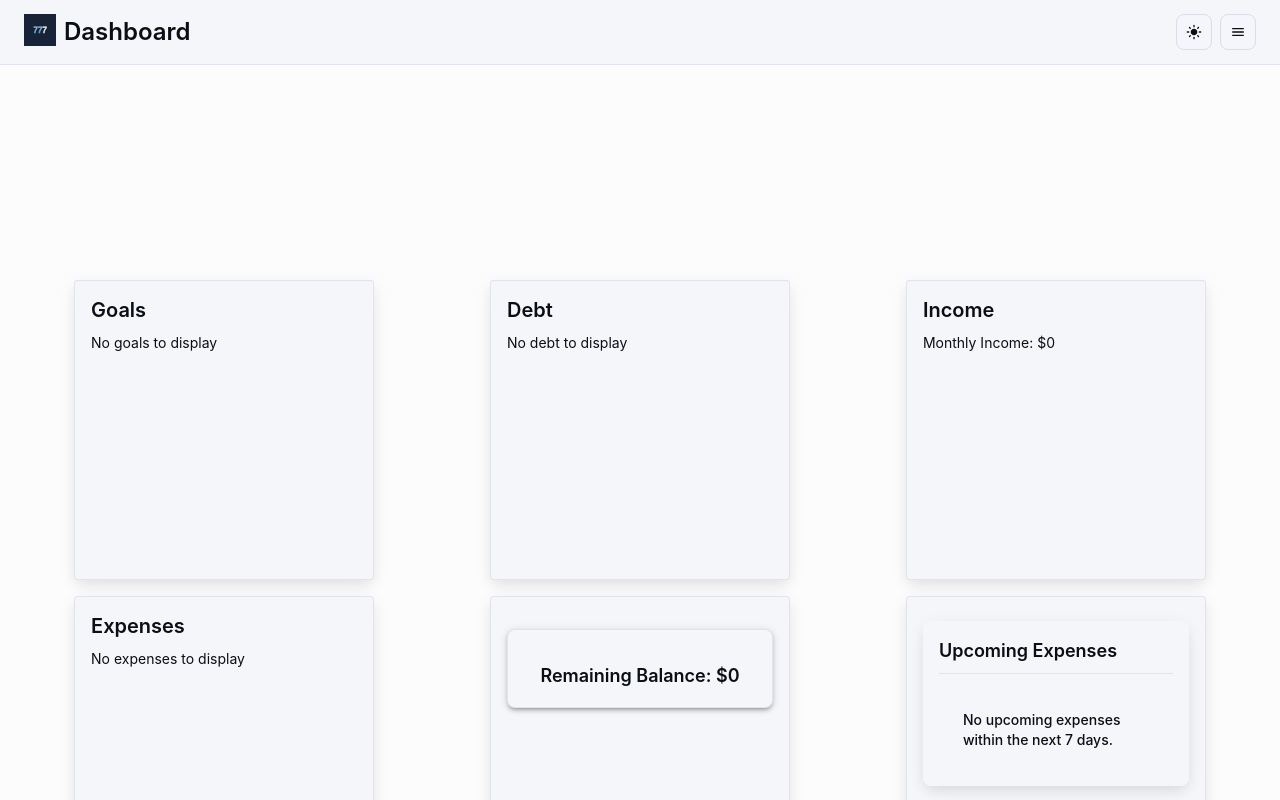
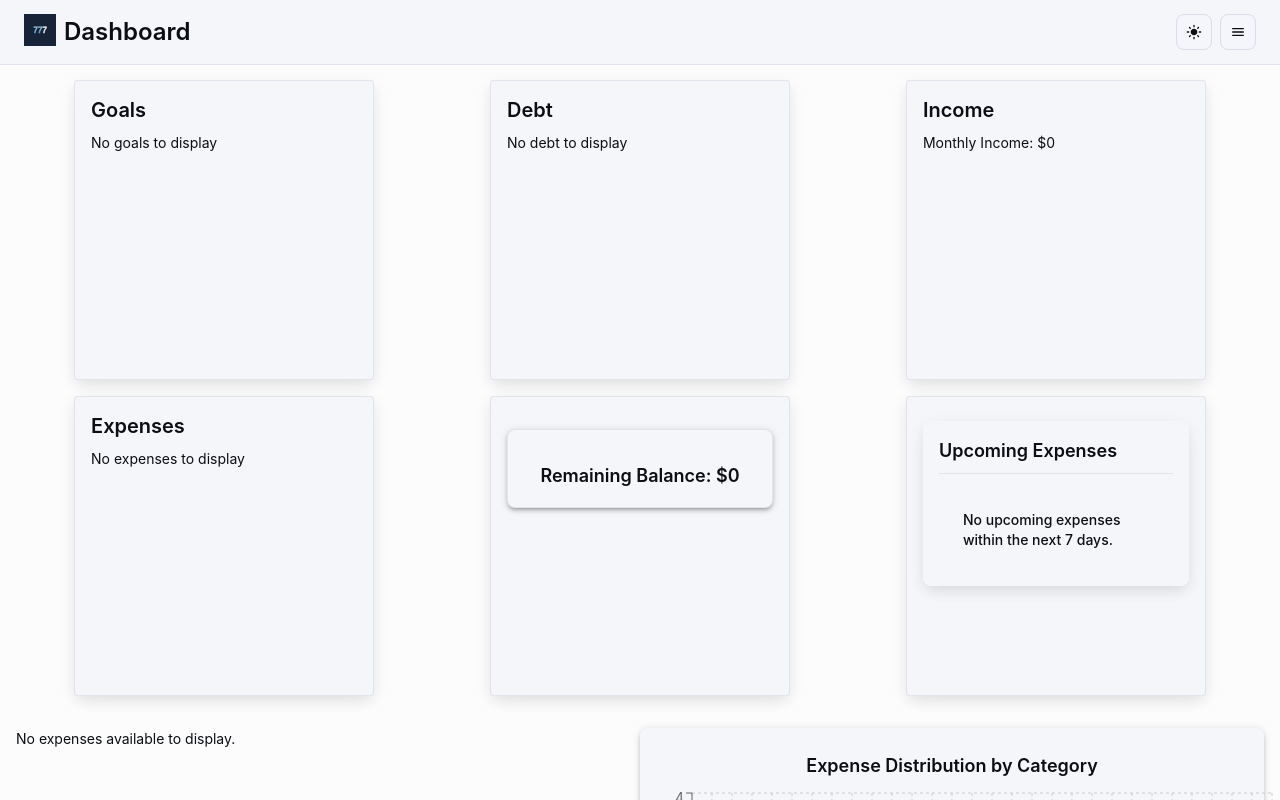
Before and after one commit to ElijahHawthorne/COP4331_LargeProject, a React (Vite) app in the folder frontend/: page /dashboard in a window 1280 px wide. Built offline with nearby package versions, Linux system fonts and the light colour scheme.

Commit message:
changed top margin

```diff
--- a/frontend/src/dashboard/Dashboard.tsx
+++ b/frontend/src/dashboard/Dashboard.tsx
@@ -40,7 +40,7 @@ export default function Dashboard(props: { disableCustomTheme?: boolean }) {
               ? `rgba(${theme.vars.palette.background.defaultChannel} / 1)`
               : alpha(theme.palette.background.default, 1),
             overflow: 'auto',
-            paddingTop: '800px', // Add padding at the top to avoid content hiding behind the navbar
+            paddingTop: '400px', // Add padding at the top to avoid content hiding behind the navbar
           })}
         >
           <Stack
```
